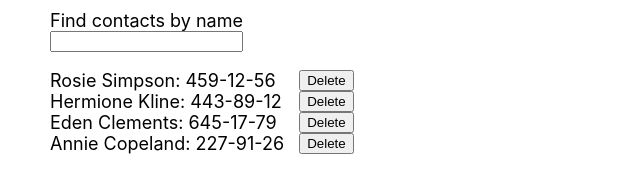
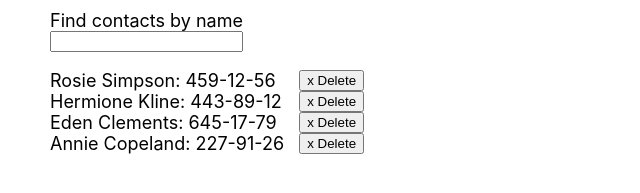
Before and after one commit to nicksolony/goit-react-hw-02-phonebook, a React (Create React App) app: page / in a window 1280 px wide. Shown: the part 251-444 px from the top of the page, without its empty margins (0-640 px from the left). Built offline with nearby package versions, Linux system fonts and the light colour scheme.

Commit message:
added x to delete to test live version

```diff
--- a/src/components/Contact/Contact.jsx
+++ b/src/components/Contact/Contact.jsx
@@ -8,7 +8,7 @@ export const Contact = ({ contact, deleteContact }) => {
         <ContactItem key={id}>
             {name}: {number}
             <button onClick={()=>deleteContact(id)}>
-                Delete
+                x Delete
             </button>
         </ContactItem>
     );
```
